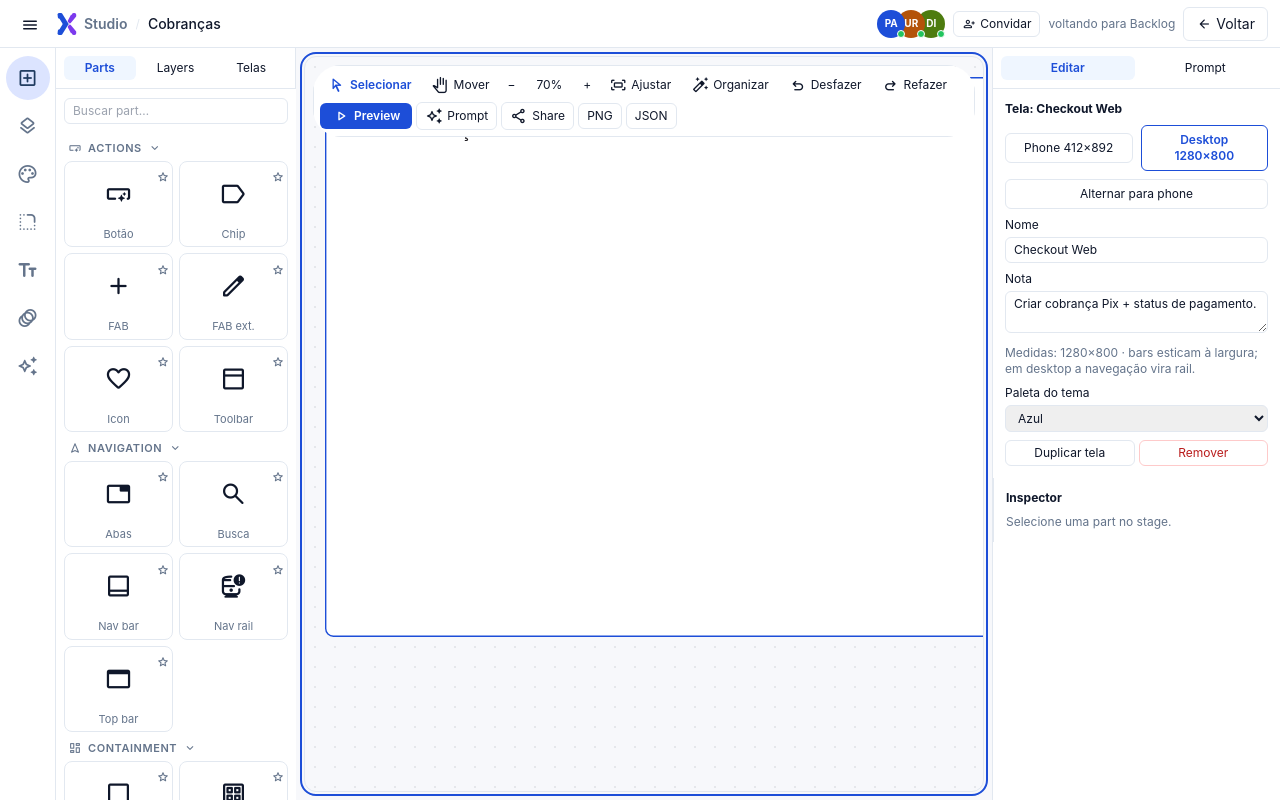
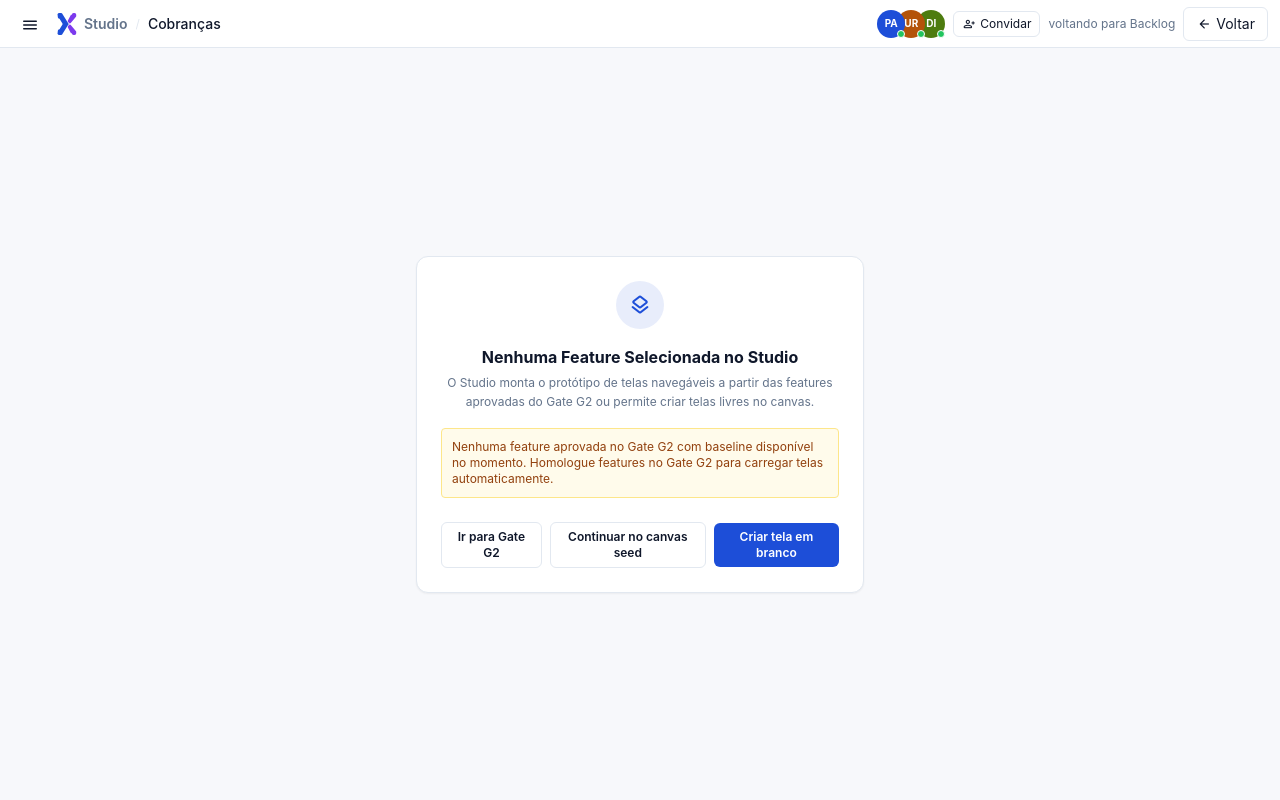
Before and after one commit to walpinheiro/nexus, a Vue app: page /studio-full in a window 1280 px wide. Built offline with nearby package versions, Linux system fonts and the light colour scheme.

Commit message:
fix(studio,gates): fix-aceite EmptyState honesto, seletor de features G2 elegiveis e texto IA do Gate

```diff
--- a/src/components/gates/GateAiSession.vue
+++ b/src/components/gates/GateAiSession.vue
@@ -311,14 +311,14 @@ function aceitarPatch() {
       historicoChat.value.push({
         id: `sys-${Date.now()}`,
         autor: 'ia',
-        texto: `✅ **Patch aceito!** O objeto foi atualizado para **v${props.alvo.versao}**.\n\nPróxima pergunta da skill:\n👉 **[${prox.codigo}] ${prox.pergunta}**\n\n*Exemplo sugerido:* "${prox.exemplo}"`,
+        texto: `✅ **Patch aceito!** O objeto foi atualizado para **v${props.alvo.versao}**.\n\nPróxima pergunta da IA do Gate:\n👉 **[${prox.codigo}] ${prox.pergunta}**\n\n*Exemplo sugerido:* "${prox.exemplo}"`,
         timestamp: new Date().toLocaleTimeString([], { hour: '2-digit', minute: '2-digit' })
       })
     } else {
       historicoChat.value.push({
         id: `sys-${Date.now()}`,
         autor: 'ia',
-        texto: `🎉 **Todos os critérios da skill do Gate ${props.gateId} foram preenchidos com sucesso!**\nO objeto está 100% em conformidade e pronto para solicitar aprovação formal.`,
+        texto: `🎉 **Todos os critérios da IA do Gate ${props.gateId} foram preenchidos com sucesso!**\nO objeto está 100% em conformidade e pronto para solicitar aprovação formal.`,
         timestamp: new Date().toLocaleTimeString([], { hour: '2-digit', minute: '2-digit' })
       })
     }
@@ -456,7 +456,7 @@ function rejeitarPatch() {
           <div class="flex items-center justify-between text-[11px]">
             <span class="font-bold text-nexo-primary flex items-center gap-1">
               <LucideIcon name="help-circle" :size="13" />
-              Pergunta Atual da Skill (1 por vez)
+              Pergunta Atual da IA do Gate (1 por vez)
             </span>
             <span class="rounded bg-nexo-primary/10 text-nexo-primary px-1.5 py-0.2 font-mono text-[9px] font-bold">
               {{ perguntaAtual.codigo }}
--- a/src/views/StudioView.vue
+++ b/src/views/StudioView.vue
@@ -19,7 +19,8 @@ import { gerarPromptStudio } from '@/utils/studioPrompt'
 import { useGraph } from '@/stores/useGraph'
 import { usePresence } from '@/stores/studioPresence'
 import { useUsers } from '@/stores/useUsers'
-import { montarEntradaStudio } from '@/ai/gateParaStudio'
+import { useGate } from '@/stores/useGate'
+import { montarEntradaStudio, listarFeaturesElegiveis } from '@/ai/gateParaStudio'
 import type { StudioFrame, StudioGroup } from '@/types/studio'
 
 const studio = useStudio()
@@ -27,6 +28,7 @@ const projects = useProjects()
 const graph = useGraph()
 const presence = usePresence()
 const users = useUsers()
+const gates = useGate()
 const modalPromptFullscreen = ref(false)
 const route = useRoute()
 const router = useRouter()
@@ -47,12 +49,31 @@ const itemMenuAberto = ref<number>(0)
 const itensMenu = ['voltar', 'backlog', 'gates', 'canvas', 'fechar'] as const
 const stageRef = ref<{ $el: HTMLElement } | null>(null)
 
-// Integração Condicional com Features do Gate G2 (V2)
+// Integração Condicional com Features do Gate G2 (V2/O-STUDIO)
 const featureId = computed(() => (typeof route.query.feature === 'string' ? route.query.feature : ''))
 const featureSelecionadaId = ref(featureId.value)
-const featuresDisponiveis = computed(() => graph.state.nos.filter((n) => n.tipo === 'feature'))
+// Seletor mostra SÓ G2-aprovadas com baseline (gateParaStudio.ts:111-121)
+const featuresDisponiveis = computed(() => listarFeaturesElegiveis(graph.state.nos, gates.gates))
 const entradaStudio = computed(() => (featureId.value ? montarEntradaStudio(featureId.value, graph.state.nos) : null))
 const mensagemGeracao = ref('')
+
+// Identificadores dos frames padrão gerados pelo seedDoc() de useStudio
+const SEED_FRAME_IDS = new Set(['checkout', 'pagpix'])
+
+// Rastreia se o usuário interagiu explicitamente para trabalhar no canvas existente
+const usuarioTrabalhouNoCanvas = ref(false)
+
+// Telas criadas ativamente pelo usuário (exclui os frames estáticos do seedDoc)
+const framesCriadosPeloUsuario = computed(() => {
+  return studio.doc.frames.filter((f) => !SEED_FRAME_IDS.has(f.id))
+})
+
+// EmptyState honesto + seletor: exibido quando NÃO há ?feature= E o usuário NÃO criou telas nem optou por trabalhar no canvas seed
+const exibirEmptyState = computed(() => {
+  if (featureId.value || entradaStudio.value) return false
+  if (framesCriadosPeloUsuario.value.length > 0 || usuarioTrabalhouNoCanvas.value) return false
+  return true
+})
 
 watch(featureId, (novo) => {
   if (novo) featureSelecionadaId.value = novo
@@ -65,6 +86,7 @@ function selecionarFeature(fId: string) {
 
 function gerarNoCanvas() {
   if (!entradaStudio.value) return
+  usuarioTrabalhouNoCanvas.value = true
   const entrada = entradaStudio.value
   studio.pushHistory()
 
@@ -421,9 +443,9 @@ onUnmounted(() => window.removeEventListener('keydown', onKey))
     </div>
 
     <div class="relative min-h-0 flex-1">
-      <!-- EmptyState Condicional quando não há telas nem pré-load (V2) -->
+      <!-- EmptyState Condicional quando não há telas do usuário nem pré-load (V2/O-STUDIO) -->
       <div
-        v-if="studio.doc.frames.length === 0 && !entradaStudio"
+        v-if="exibirEmptyState"
         class="flex flex-1 h-full items-center justify-center p-8 bg-nexo-canvas"
       >
         <div class="max-w-md w-full rounded-card border border-nexo-border bg-white p-6 text-center space-y-4 shadow-sm">
@@ -433,12 +455,12 @@ onUnmounted(() => window.removeEventListener('keydown', onKey))
           <div class="space-y-1">
             <h3 class="text-base font-bold text-nexo-text">Nenhuma Feature Selecionada no Studio</h3>
             <p class="text-xs text-nexo-muted leading-relaxed">
-              O Studio monta o protótipo de telas navegáveis a partir das features do Gate G2 ou permite criar telas livres no canvas.
+              O Studio monta o protótipo de telas navegáveis a partir das features aprovadas do Gate G2 ou permite criar telas livres no canvas.
             </p>
           </div>
           <div v-if="featuresDisponiveis.length > 0" class="space-y-2 pt-2 text-left">
             <label class="block text-xs font-semibold text-nexo-text">
-              Carregar telas de uma feature:
+              Carregar telas de uma feature elegível (G2 aprovada):
               <select
                 v-model="featureSelecionadaId"
                 class="mt-1 w-full rounded-btn border border-nexo-border bg-white p-2 text-xs"
@@ -451,6 +473,9 @@ onUnmounted(() => window.removeEventListener('keydown', onKey))
               </select>
             </label>
           </div>
+          <div v-else class="rounded border border-amber-200 bg-amber-50 p-2.5 text-xs text-amber-800 text-left">
+            Nenhuma feature aprovada no Gate G2 com baseline disponível no momento. Homologue features no Gate G2 para carregar telas automaticamente.
+          </div>
           <div class="pt-2 flex items-center justify-center gap-2">
             <RouterLink
               to="/gates/G2"
@@ -460,8 +485,15 @@ onUnmounted(() => window.removeEventListener('keydown', onKey))
             </RouterLink>
             <button
               type="button"
+              class="rounded-btn border border-nexo-border px-3 py-1.5 text-xs font-semibold text-nexo-text hover:bg-nexo-canvas"
+              @click="usuarioTrabalhouNoCanvas = true"
+            >
+              Continuar no canvas seed
+            </button>
+            <button
+              type="button"
               class="rounded-btn bg-nexo-primary px-3 py-1.5 text-xs font-semibold text-white hover:bg-nexo-primary/90"
-              @click="dialogNovaTela = true"
+              @click="dialogNovaTela = true; usuarioTrabalhouNoCanvas = true"
             >
               Criar tela em branco
             </button>
```
